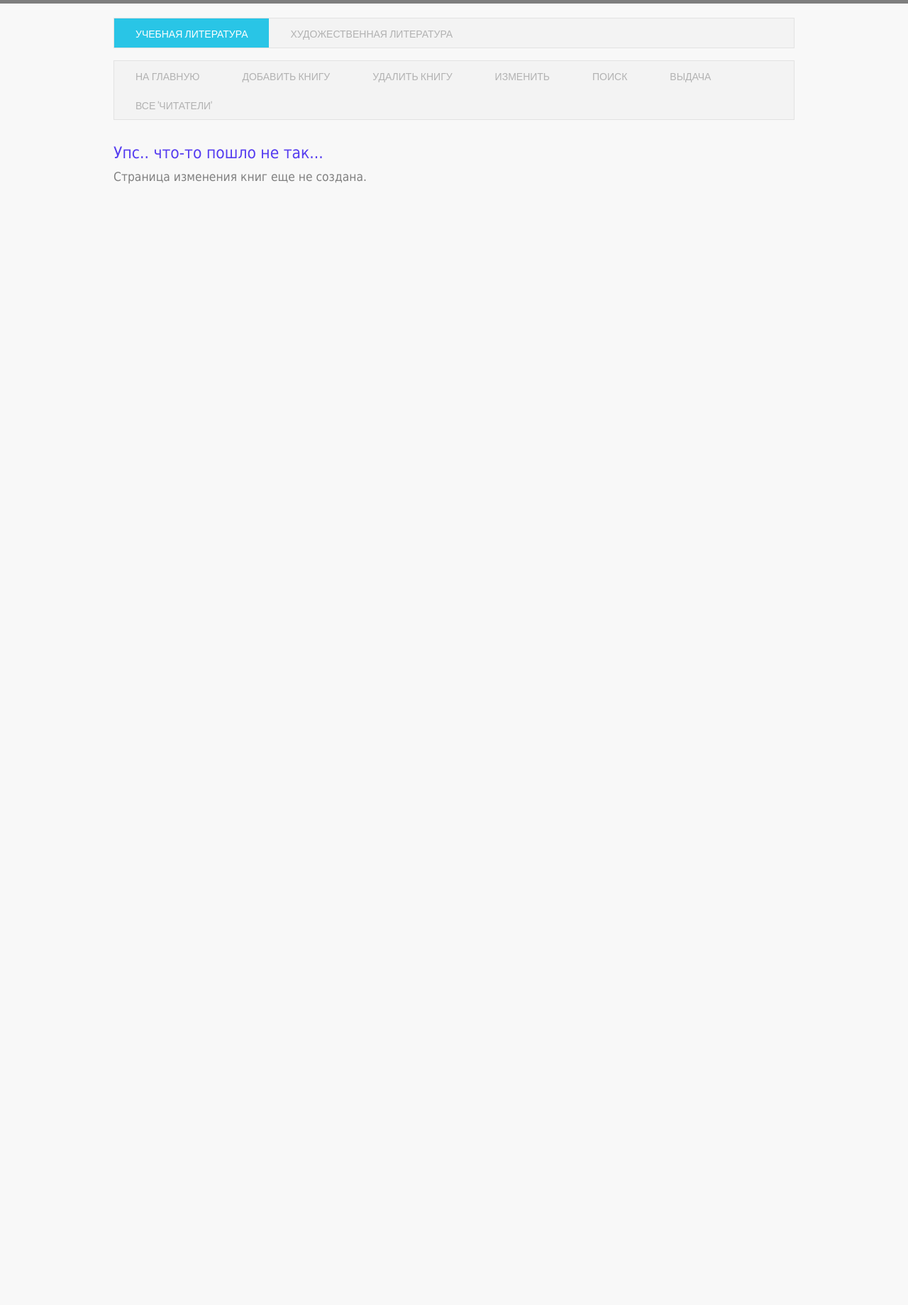
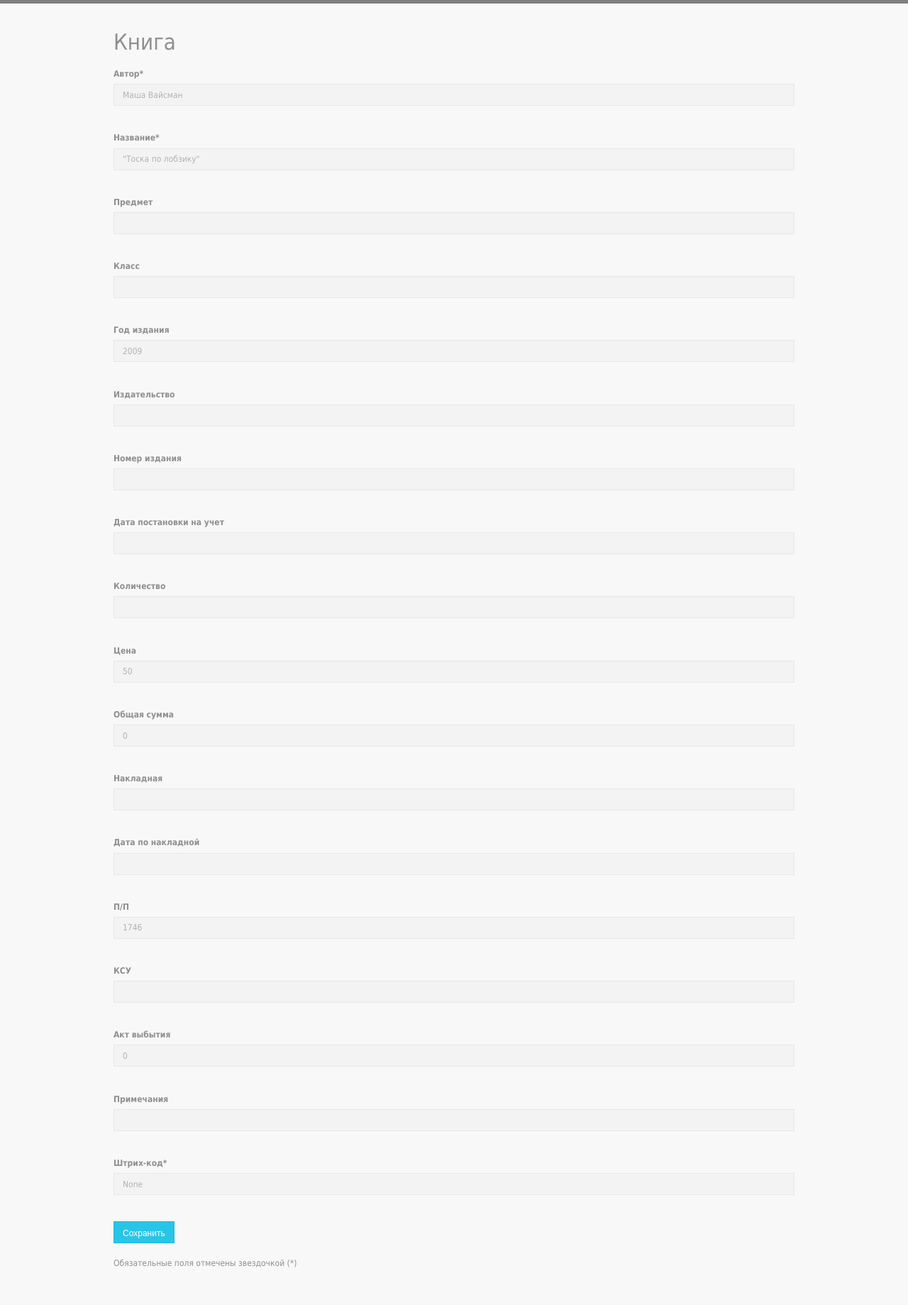
Before and after one commit to GrishHelen/library_project, a Flask app: page /book_change/1 in a window 1280 px wide. Shown: the whole page at 71% size. Before the commit the page ends 259 px from the top, so only its background shows below. Run offline with Flask 2, Linux system fonts and the light colour scheme; data comes from the database, SQL or seed files in the repository; both versions use the stored data as it was after the commit.

Commit message:
+ По просьбе библиотекарши: возможность подсчета кол-ва и стоимости нескольких выделенных книг (на главной странице) + Добавлена страница изменения одной книги (по id). На общей странице изменения есть кнопка перехода на отдельную + Немножко красоты (отступ от левого края)

```diff
--- a/app.py
+++ b/app.py
@@ -4,7 +4,7 @@
 import urllib
 from collections import namedtuple
 from flask import Flask, render_template, redirect, url_for, request, g
-from data.forms import NewTeacher, NewStudent, TakeBook, GiveBook
+from data.forms import NewTeacher, NewStudent, TakeBook, GiveBook, NewBook
 from data.db_session import create_session, global_init
 
 app = Flask(__name__)
@@ -32,12 +32,30 @@
 @app.route("/", methods=["GET"])
 def index():
     global database
+    a = list(map(int, request.args.getlist('a')))
+    x = [-1, f'{len(a)} шт.', 0, 0]
     con = sqlite3.connect(database)
     cursoro = con.cursor()
-    show_all = cursoro.execute('SELECT * FROM books').fetchall()
-    con.commit()
+    show_all = [x] + list(cursoro.execute('SELECT * FROM books').fetchall())
+    ask = [False, False]
+    for ind in a:
+        i = list(show_all[ind])
+        i[7] = str(i[7]).strip()
+        i[14] = str(i[14]).strip()
+        if i[7] != '':
+            x[2] += int(i[7])
+        else:
+            ask[0] = True
+        if i[14] != '':
+            x[3] += float(i[14])
+        else:
+            ask[1] = True
+    if ask[0]:
+        x[2] = str(x[2]) + ' ?'
+    if ask[1]:
+        x[3] = str(x[3]) + ' ?'
     con.close()
-    return render_template("index.html", show_all=show_all, db=database)
+    return render_template("index.html", show_all=show_all, db=database, checked=a)
 
 
 @app.route("/db_hudoz", methods=["GET"])
@@ -90,12 +108,6 @@
     con.commit()
     con.close()
     return render_template("change.html", changing=changing, db=database)
-
-
-@app.route('/book_change/<book_code>')
-def book_change(book_code):
-    return render_template('any_error.html', err=f'Страница изменения книг еще не создана.',
-                           db=database)
 
 
 @app.route("/error", methods=["GET"])
@@ -719,7 +731,7 @@
         return render_template('any_error.html', db=database, err=f'Не удалось перейти на страницу книги. '
                                                                   f'У этой книги нет штрих-кода')
     cursoro = sqlite3.connect(database).cursor()
-    p = list(cursoro.execute(f'SELECT * FROM books WHERE code={book_code}').fetchall())
+    p = list(cursoro.execute(f"SELECT * FROM books WHERE code={book_code}").fetchall())
     url = f'https://barcode.tec-it.com/barcode.ashx?data={book_code}&code=&multiplebarcodes=false&' \
           f'translate-esc=true&unit=Fit&dpi=96&imagetype=Gif&rotation=0&color=%23000000&' \
           f'bgcolor=%23ffffff&codepage=Default&qunit=Mm&quiet=0'
@@ -738,5 +750,67 @@
     return render_template('book_page.html', message=p, db=database, img=url)
 
 
+@app.route('/book_change/<book_id>', methods=['GET', 'POST'])
+def book_change(book_id):
+    book_id = int(book_id)
+    con = sqlite3.connect(database)
+    cursoro = con.cursor()
+    p = cursoro.execute(f'SELECT * FROM books WHERE id={book_id}').fetchall()
+    if len(list(p)) == 0:
+        if database == 'BD1.db':
+            return render_template('any_error.html', err=f'Не удалось найти книгу с id={book_id} в базе данных '
+                                                         f'Художественной литературы', db=database)
+        else:
+            return render_template('any_error.html', err=f'Не удалось найти книгу с id={book_id} в базе данных '
+                                                         f'Учебной литературы', db=database)
+    form = NewBook()
+    p = p[0]
+    print(p)
+    if request.method == "GET":
+        form.author.data = p[1]
+        form.name.data = p[2]
+        form.subject.data = p[3]
+        form.clas.data = p[10]
+        form.yeartown.data = p[5]
+        form.publisher.data = p[13]
+        form.number.data = p[6]
+        form.date.data = p[4]
+        form.quantity.data = p[7]
+        form.price.data = p[8]
+        form.sum.data = p[14]
+        form.consignment.data = p[16]
+        form.datecon.data = p[18]
+        form.numberinlist.data = p[12]
+        form.set_1.data = p[15]
+        form.decomission.data = p[11]
+        form.notes.data = p[9]
+        form.code.data = p[17]
+        return render_template('new_book.html', form=form, db=database, message='')
+    if request.method == "POST":
+        con = sqlite3.connect(database)
+        cursoro = con.cursor()
+        cursoro.execute(f"UPDATE books SET author='{form.author.data}', name='{form.name.data}', "
+                        f"subject='{form.subject.data}', clas='{form.clas.data}', yeartown='{form.yeartown.data}', "
+                        f"publisher='{form.publisher.data}', number='{form.number.data}', date='{form.date.data}', "
+                        f"quantity='{form.quantity.data}', price='{form.price.data}', sum='{form.sum.data}', "
+                        f"consignment='{form.consignment.data}', datecon='{form.datecon.data}', "
+                        f"numberinlist='{form.numberinlist.data}', set_1='{form.set_1.data}', "
+                        f"decomission='{form.decomission.data}', notes='{form.notes.data}', code='{form.code.data}' "
+                        f"WHERE id={book_id}")
+        con.commit()
+        con.close()
+        if str(p[17]) != str(form.code.data):
+            if str(form.code.data).strip() not in ['None', '']:
+                 os.remove(f'book_codes/{p[17]}.jpg')
+            url = f'https://barcode.tec-it.com/barcode.ashx?data={form.code.data}&code=&multiplebarcodes=false&' \
+                  f'translate-esc=true&unit=Fit&dpi=96&imagetype=Gif&rotation=0&color=%23000000&' \
+                  f'bgcolor=%23ffffff&codepage=Default&qunit=Mm&quiet=0'
+            filename = f'book_codes/{form.code.data}.jpg'
+            img = urllib.request.urlopen(url).read()
+            with open(filename, 'wb') as file:
+                file.write(img)
+        return redirect(f'/book_page/{form.code.data}')
+
+
 if __name__ == "__main__":
     app.run(host='127.0.0.1')
--- a/data/forms.py
+++ b/data/forms.py
@@ -37,3 +37,25 @@
     book = StringField('Штрих-код книги*', validators=[DataRequired()])
     person_code = IntegerField('Номер пропускной карточки человека*', validators=[DataRequired()])
     submit = SubmitField('Принять')
+
+
+class NewBook(FlaskForm):
+    author = StringField('Автор*', validators=[DataRequired()])
+    name = StringField('Название*', validators=[DataRequired()])
+    subject = StringField('Предмет')
+    clas = StringField('Класс')
+    yeartown = StringField('Год издания')
+    publisher = StringField('Издательство')
+    number = StringField('Номер издания')
+    date = StringField('Дата постановки на учет')
+    quantity = StringField('Количество')
+    price = StringField('Цена')
+    sum = StringField('Общая сумма')
+    consignment = StringField('Накладная')
+    datecon = StringField('Дата по накладной')
+    numberinlist = StringField('П/П')
+    set_1 = StringField('КСУ')
+    decomission = StringField('Акт выбытия')
+    notes = StringField('Примечания')
+    code = StringField('Штрих-код*', validators=[DataRequired()])
+    submit = SubmitField('Сохранить')
--- a/templates/base.html
+++ b/templates/base.html
@@ -31,8 +31,8 @@
         textarea:focus, input:focus {
             color: #373737;
         }
-        input::placeholder {
-          color: green;
+        .wrapper {
+            margin-left: 65px;
         }
 
     </style>
--- a/templates/change.html
+++ b/templates/change.html
@@ -94,6 +94,7 @@
     <table class="table table-hover">
         <thead>
         <tr>
+            <th></th>
             <th>№</th>
             <th>Автор</th>
             <th>Название</th>
@@ -118,6 +119,7 @@
         <tbody>
         {%for message in changing %}
         <tr>
+            <td><a class="btn btn-primary" style="font-size: 10pt; color: white" href="/book_change/{{message[0]}}">Редактировать</a></td>
             <th scope="row">{{message[0]}}</th>
             <td>{{message[1]}}</td>
             <td>{{message[2]}}</td>
--- a/templates/deletebook.html
+++ b/templates/deletebook.html
@@ -41,6 +41,7 @@
         <table class="table table-hover">
             <thead>
             <tr>
+                <th></th>
                 <th>№</th>
                 <th>Автор</th>
                 <th>Название</th>
@@ -66,6 +67,7 @@
             <tbody>
             {%for message in table %}
             <tr>
+                <td><a class="btn btn-primary" style="font-size: 10pt; color: white" href="/dell/{{message[0]}}">Удалить</a></td>
                 <th scope="row">{{message[0]}}</th>
                 <td>{{message[1]}}</td>
                 <td>{{message[2]}}</td>
@@ -85,7 +87,6 @@
                 <td>{{message[11]}}</td>
                 <td>{{message[9]}}</td>
                 <td>{{message[17]}}</td>
-                <td><a class="btn btn-primary" style="font-size: 10pt; color: white" href="/dell/{{message[0]}}">Удалить</a></td>
             </tr>
             {% endfor %}
             </tbody>
--- /dev/null
+++ b/templates/new_book.html
@@ -0,0 +1,206 @@
+<!DOCTYPE html>
+<html>
+<head>
+    <title>Библиотека</title>
+    <meta charset="UTF-8" name="viewport" content="width=device-width, initial-scale=1.0">
+    <link href="{{ url_for('static', filename='../static/css/styles.css') }}" rel="stylesheet">
+    <link href="http://fonts.googleapis.com/css?family=Oswald:400,300" rel="stylesheet">
+    <!--[if lt IE 9]>
+    <script src="https://oss.maxcdn.com/libs/html5shiv/3.7.0/html5shiv.js"></script>
+    <script src="https://oss.maxcdn.com/libs/respond.js/1.3.0/respond.min.js"></script>
+    <![endif]-->
+</head>
+<body>
+<p></p>
+<div class="wrapper container">
+    <h1>Книга</h1>
+    <form action="" method="post">
+        {{ form.hidden_tag() }}
+        {{ form.csrf_token }}
+        <p>
+            {{ form.author.label }}<br>
+            {{ form.author(class="form-control") }}<br>
+            {% for error in form.author.errors %}
+        <div class="alert alert-danger" role="alert">
+            {{ error }}
+        </div>
+        {% endfor %}
+        </p>
+
+        <p>
+            {{ form.name.label }}<br>
+            {{ form.name(class="form-control") }}<br>
+            {% for error in form.name.errors %}
+        <div class="alert alert-danger" role="alert">
+            {{ error }}
+        </div>
+        {% endfor %}
+        </p>
+
+        <p>
+            {{ form.subject.label }}<br>
+            {{ form.subject(class="form-control") }}<br>
+            {% for error in form.subject.errors %}
+        <div class="alert alert-danger" role="alert">
+            {{ error }}
+        </div>
+        {% endfor %}
+        </p>
+
+        <p>
+            {{ form.clas.label }}<br>
+            {{ form.clas(class="form-control") }}<br>
+            {% for error in form.clas.errors %}
+        <div class="alert alert-danger" role="alert">
+            {{ error }}
+        </div>
+        {% endfor %}
+        </p>
+
+        <p>
+            {{ form.yeartown.label }}<br>
+            {{ form.yeartown(class="form-control") }}<br>
+            {% for error in form.yeartown.errors %}
+        <div class="alert alert-danger" role="alert">
+            {{ error }}
+        </div>
+        {% endfor %}
+        </p>
+
+        <p>
+            {{ form.publisher.label }}<br>
+            {{ form.publisher(class="form-control") }}<br>
+            {% for error in form.publisher.errors %}
+        <div class="alert alert-danger" role="alert">
+            {{ error }}
+        </div>
+        {% endfor %}
+        </p>
+
+        <p>
+            {{ form.number.label }}<br>
+            {{ form.number(class="form-control") }}<br>
+            {% for error in form.number.errors %}
+        <div class="alert alert-danger" role="alert">
+            {{ error }}
+        </div>
+        {% endfor %}
+        </p>
+
+        <p>
+            {{ form.date.label }}<br>
+            {{ form.date(class="form-control") }}<br>
+            {% for error in form.date.errors %}
+        <div class="alert alert-danger" role="alert">
+            {{ error }}
+        </div>
+        {% endfor %}
+        </p>
+
+        <p>
+            {{ form.quantity.label }}<br>
+            {{ form.quantity(class="form-control") }}<br>
+            {% for error in form.quantity.errors %}
+        <div class="alert alert-danger" role="alert">
+            {{ error }}
+        </div>
+        {% endfor %}
+        </p>
+
+        <p>
+            {{ form.price.label }}<br>
+            {{ form.price(class="form-control") }}<br>
+            {% for error in form.price.errors %}
+        <div class="alert alert-danger" role="alert">
+            {{ error }}
+        </div>
+        {% endfor %}
+        </p>
+
+        <p>
+            {{ form.sum.label }}<br>
+            {{ form.sum(class="form-control") }}<br>
+            {% for error in form.sum.errors %}
+        <div class="alert alert-danger" role="alert">
+            {{ error }}
+        </div>
+        {% endfor %}
+        </p>
+
+        <p>
+            {{ form.consignment.label }}<br>
+            {{ form.consignment(class="form-control") }}<br>
+            {% for error in form.consignment.errors %}
+        <div class="alert alert-danger" role="alert">
+            {{ error }}
+        </div>
+        {% endfor %}
+        </p>
+
+        <p>
+            {{ form.datecon.label }}<br>
+            {{ form.datecon(class="form-control") }}<br>
+            {% for error in form.datecon.errors %}
+        <div class="alert alert-danger" role="alert">
+            {{ error }}
+        </div>
+        {% endfor %}
+        </p>
+
+        <p>
+            {{ form.numberinlist.label }}<br>
+            {{ form.numberinlist(class="form-control") }}<br>
+            {% for error in form.numberinlist.errors %}
+        <div class="alert alert-danger" role="alert">
+            {{ error }}
+        </div>
+        {% endfor %}
+        </p>
+
+        <p>
+            {{ form.set_1.label }}<br>
+            {{ form.set_1(class="form-control") }}<br>
+            {% for error in form.set_1.errors %}
+        <div class="alert alert-danger" role="alert">
+            {{ error }}
+        </div>
+        {% endfor %}
+        </p>
+
+        <p>
+            {{ form.decomission.label }}<br>
+            {{ form.decomission(class="form-control") }}<br>
+            {% for error in form.decomission.errors %}
+        <div class="alert alert-danger" role="alert">
+            {{ error }}
+        </div>
+        {% endfor %}
+        </p>
+
+        <p>
+            {{ form.notes.label }}<br>
+            {{ form.notes(class="form-control") }}<br>
+            {% for error in form.notes.errors %}
+        <div class="alert alert-danger" role="alert">
+            {{ error }}
+        </div>
+        {% endfor %}
+        </p>
+
+        <p>
+            {{ form.code.label }}<br>
+            {{ form.code(class="form-control") }}<br>
+            {% for error in form.code.errors %}
+        <div class="alert alert-danger" role="alert">
+            {{ error }}
+        </div>
+        {% endfor %}
+        </p>
+
+        <p>{{ form.submit(type="submit", class="btn btn-primary") }}</p>
+        <div>Обязательные поля отмечены звездочкой (*)</div>
+        <div><a style="color: rgb(182, 0, 12); font-size: 11pt;">{{message}}</a></div>
+    </form>
+</div>
+</body>
+</html>
```
Also changed, not shown: 0.py (+9 -0 lines), templates/index.html (+28 -2 lines), BD1.db, BD2.db, 1 other file.
